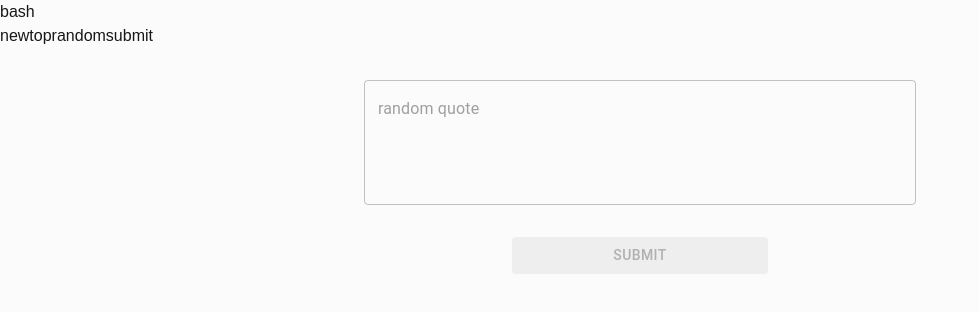
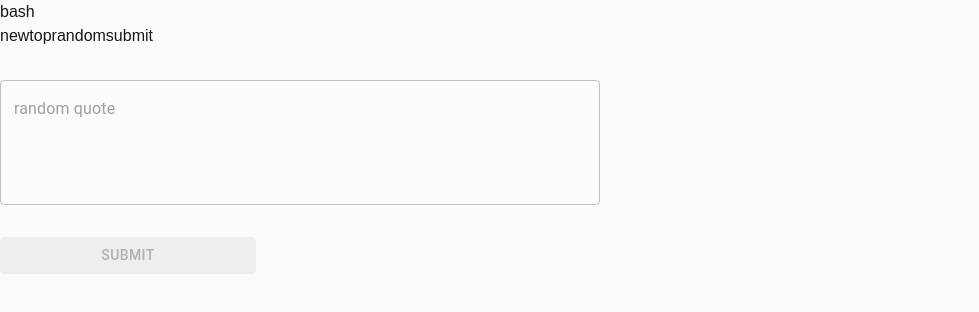
Before and after one commit to kiliankoe/miniqdb, a Next.js app: page /submit in a window 1280 px wide. Shown: the top 312 px of the page, without its empty margins (0-979 px from the left). Built offline with nearby package versions, Linux system fonts and the light colour scheme.

Commit message:
left-align submit page

```diff
--- a/src/app/submit/page.tsx
+++ b/src/app/submit/page.tsx
@@ -1,14 +1,12 @@
 "use client";
 
+import { Box, Button, TextField } from "@mui/material";
 import { useRouter } from "next/navigation";
 import { useState } from "react";
-import { TextField, Button, Container, Box } from "@mui/material";
 
 export default function NewQuotePage() {
   return (
-    <Container maxWidth="sm">
-      <AddForm />
-    </Container>
+    <AddForm />
   );
 }
 
@@ -32,6 +30,7 @@ function AddForm() {
         flexDirection: "column",
         gap: 4,
         mt: 4,
+        maxWidth: "600px",
       }}
     >
       <TextField
@@ -55,7 +54,6 @@ function AddForm() {
         disabled={newQuote.length < 5}
         sx={{
           width: { md: "256px" },
-          mx: "auto",
           bgcolor: (theme) => (theme.palette.mode === "dark" ? "orange.900" : "orange.400"),
           "&:hover": {
             bgcolor: (theme) => (theme.palette.mode === "dark" ? "orange.800" : "orange.500"),
```
